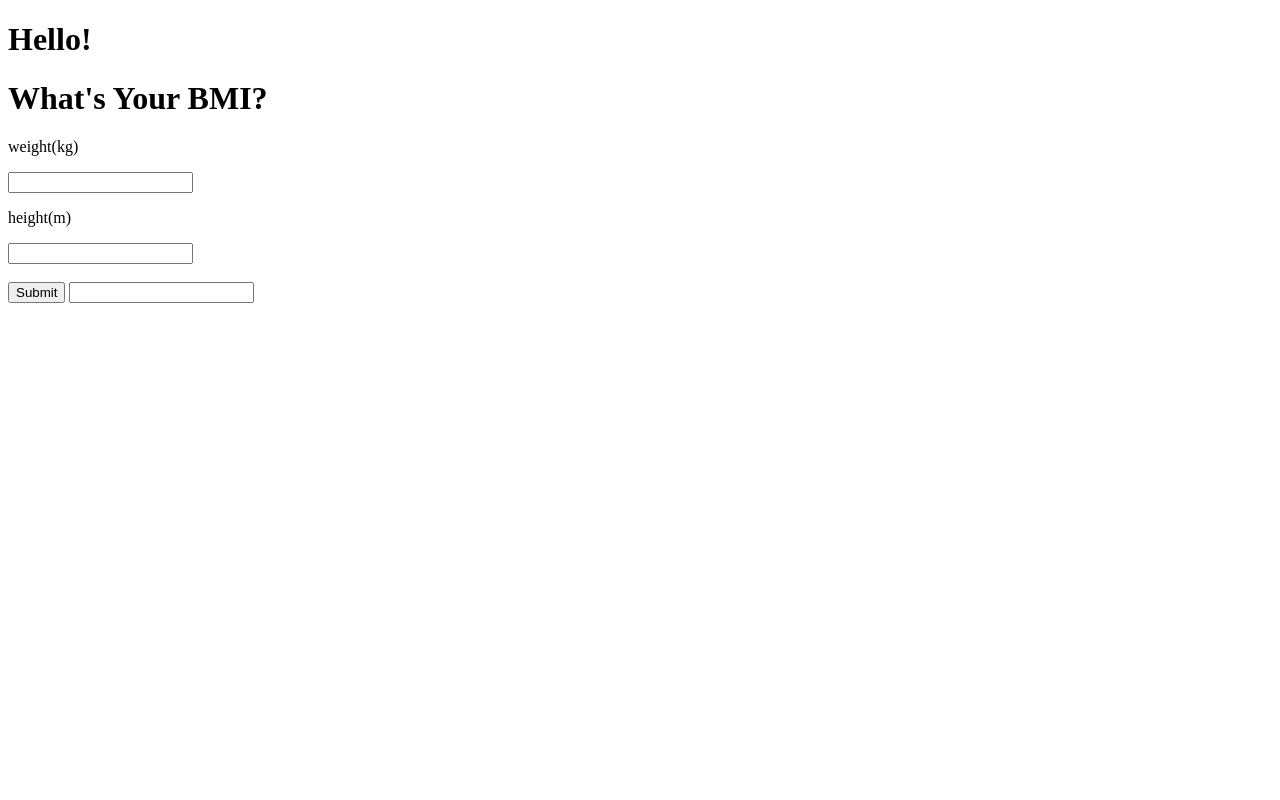
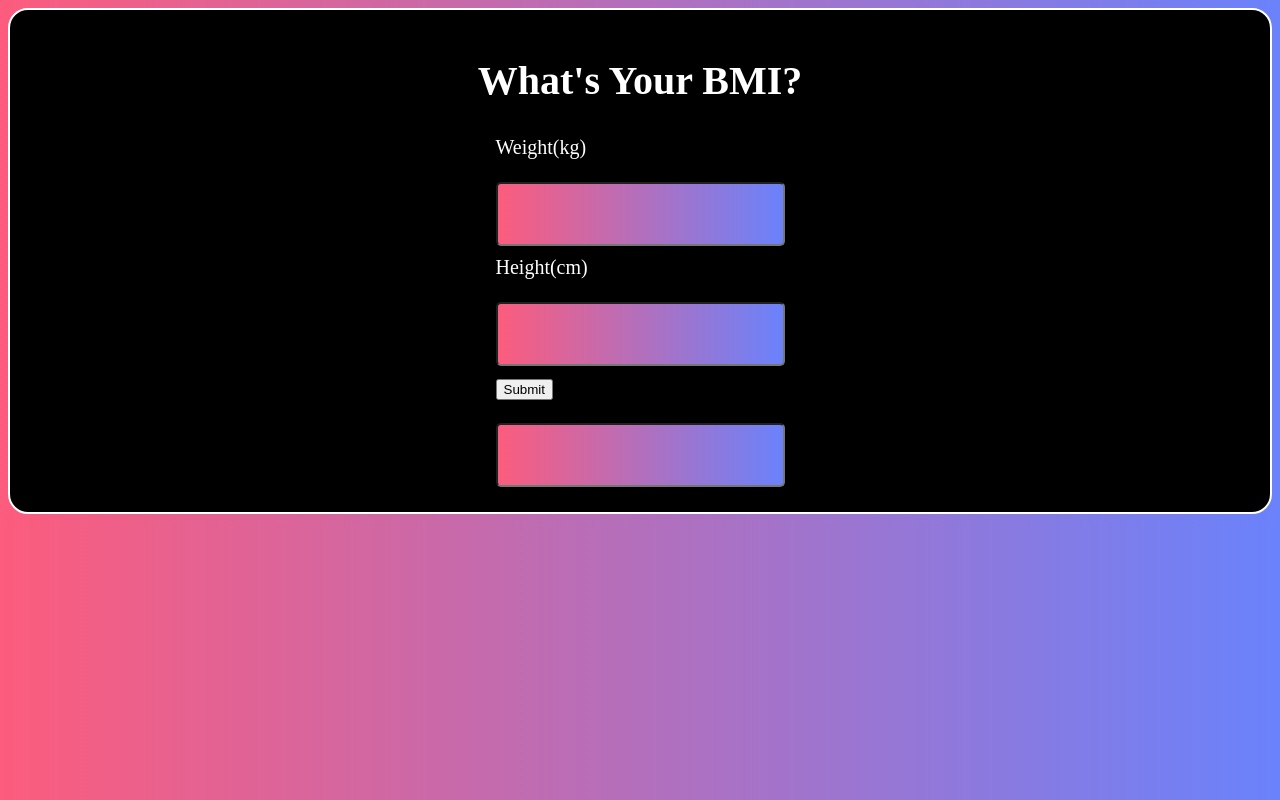
Before and after one commit to cj-the-owl/js-bmi-calculator, a plain HTML site: page index.html in a window 1280 px wide. Drawn offline with Linux system fonts and the light colour scheme.

Commit message:
css-js done

```diff
--- a/assets/style.css
+++ b/assets/style.css
@@ -0,0 +1,41 @@
+body {
+    background-image: linear-gradient(to right, #fc5c7d, #6a82fb);
+}
+
+.container {
+    background-color: black;
+    color: white;
+    border: 2px solid white;
+    border-radius: 20px;
+    padding: 20px;
+    display: flex;
+    flex-direction: column;
+    justify-content: center;
+    align-items: center;
+    font-size: 20px;
+}
+
+.w, .h, .c {
+    padding: 5px;
+}
+
+input {
+    font-size: 20px;
+    height: 40px;
+    border-radius: 5px;
+    padding:10px;
+    background-image: linear-gradient(to right, #fc5c7d, #6a82fb);
+}
+
+
+
+button:hover {
+    background-image: linear-gradient(to right, #fc5c7d, #6a82fb);
+}
+
+#result {
+    width: 200px;
+    height: 55px;
+
+    background-image: linear-gradient(to right, #fc5c7d, #6a82fb);
+}
--- a/index.html
+++ b/index.html
@@ -8,15 +8,28 @@
     <title>Document</title>
 </head>
 <body>
-    <div container>
-        <h1>Hello!</h1>
-        <h1>What's Your BMI?</h1>
-        <p>weight(kg)</p>
-    <input type="number" id="weight">
-    <p>height(m)</p>
-    <input type="number" id="height"><br><br>
-    <button type="button" onclick="calcbmi()">Submit</button>
-    <input type="text" id="answer">
+    <div class="container">
+
+        <div class="heading">
+            <h1>What's Your BMI?</h1>
+        </div>
+
+        <div class="w">
+            <label for="weight">Weight(kg)</label><br><br>
+            <input type="number" id="weight">
+        </div>
+
+        <div class="h">
+            <label for="height">Height(cm)</label><br><br>
+
+        <input type="number" id="height">
+        </div>
+
+        <div class="c">
+            <button type="button" onclick="calcBmi()">Submit</button><br><br>
+            <input type="text" id="answer">
+        </div>
+
     </div>
 
     <script src="./script/script.js"></script>
--- a/script/script.js
+++ b/script/script.js
@@ -1,8 +1,16 @@
-function calcbmi() {
-    let weight = parseFloat(document.getElementById("weight").value)
-    let height = parseFloat(document.getElementById("height").value)
-    let bmi = weight / height**2
-    document.getElementById("answer").value = bmi.toFixed(2)
+function calcBmi() {
+    let weight = document.getElementById("weight").value
+    let height = document.getElementById("height").value
+    let bmi = (weight / height**2) * 10000;
 
+    document.getElementById('answer').value = bmi.toFixed(2)
 
-}
+    if (bmi <=18.4) {
+        document.getElementById('answer').value = bmi.toFixed(2) + ' Underweight';
+    }else if (bmi <=24.9 && bmi >=18.5 ) {
+        document.getElementById('answer').value = bmi.toFixed(2) +' Healthy';
+    }else if(bmi <=39.9 && bmi >=25.0) {
+        document.getElementById('answer').value = bmi.toFixed(2) +' Overweight'
+    }
+
+    }
```
